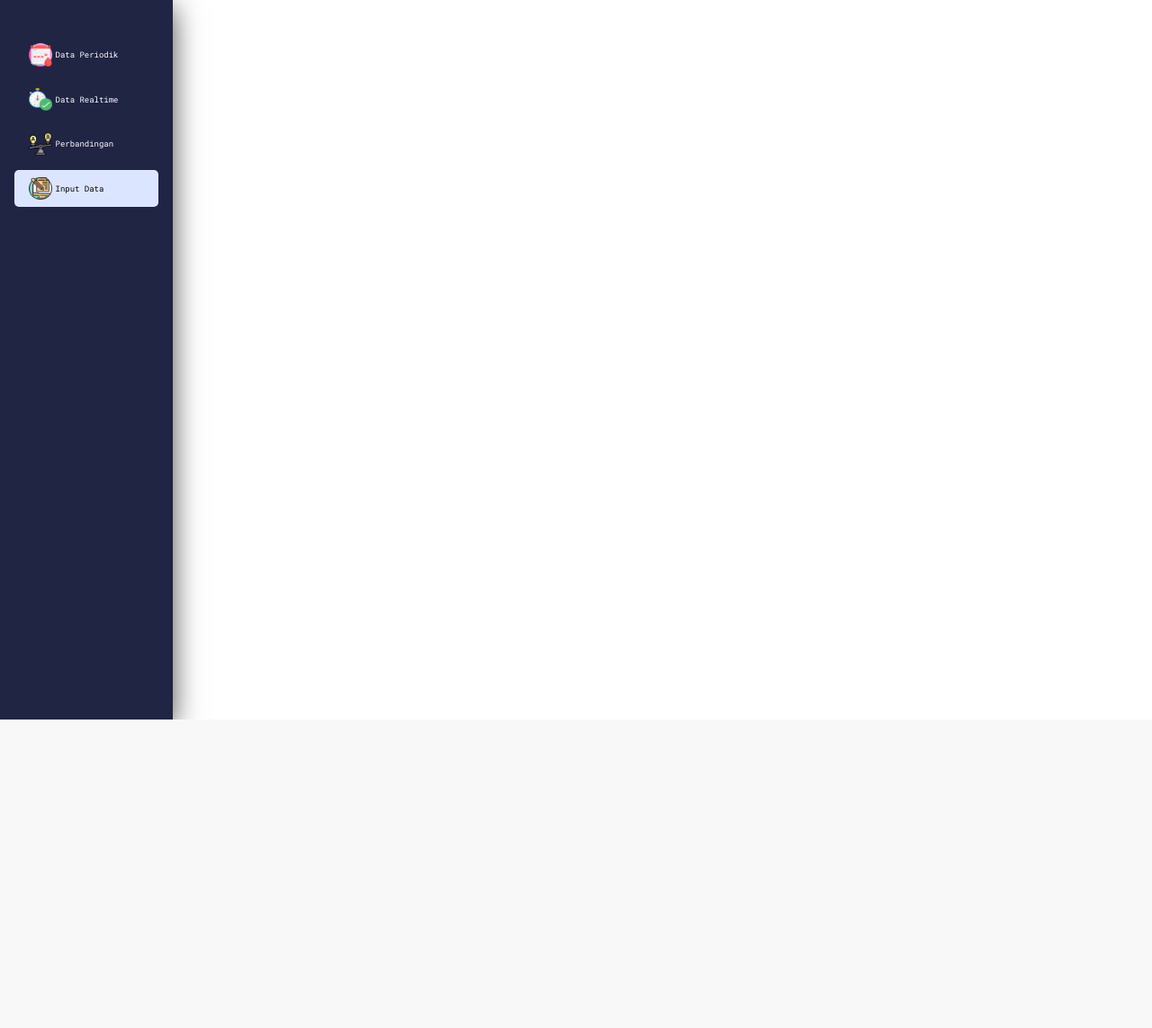
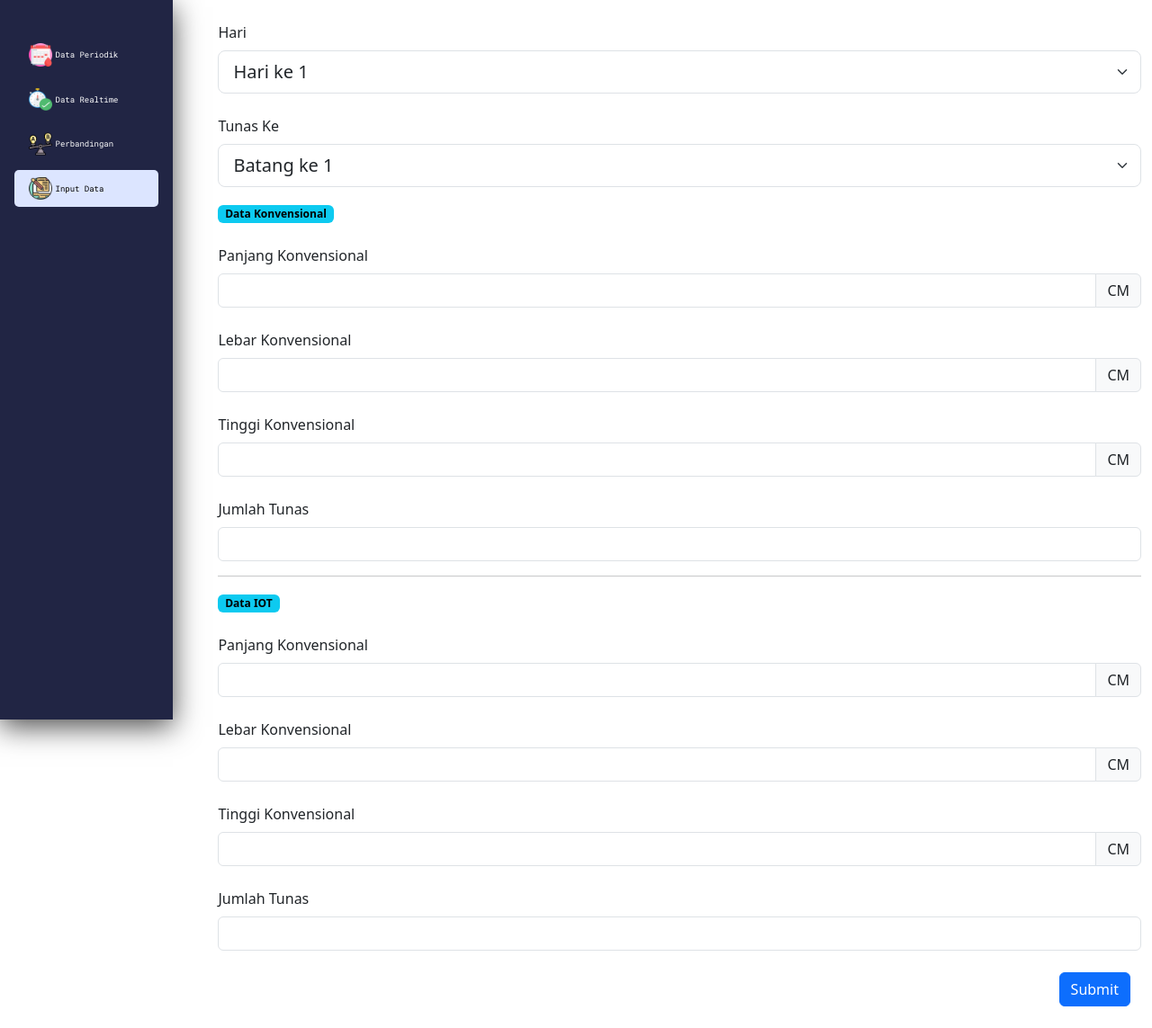
Before and after one commit to AchmadJuliarman1/IOTEmersedMonitoring, a PHP site: page /IOTemersedMonitoring/input.php in a window 1280 px wide. Shown: the whole page at 90% size. Before the commit the page ends 800 px from the top, so only its background shows below. Run offline with PHP 8.4, Linux system fonts and the light colour scheme; some libraries are stand-ins or nearby versions.

Commit message:
sementara untuk seminar

```diff
--- a/api/Database.php
+++ b/api/Database.php
@@ -2,7 +2,7 @@
 class Database{
 
 	public $conn;
-
+	public $new_file_name_k, $new_file_name_i;
 	function __construct($host, $username, $pass, $dbname){
 		$this->conn = mysqli_connect($host, $username, $pass, $dbname);
 	}
@@ -17,13 +17,6 @@ class Database{
 
 	function getLabelWaktu(){
 		$sql = "SELECT waktu FROM data_sensor";
-		$query = mysqli_query($this->conn, $sql);
-		$result = mysqli_fetch_all($query);
-		return $this->query($result);
-	}
-
-	function getLabelPerbandingan(){
-		$sql = "SELECT waktu FROM data_sensor WHERE HOUR(WAKTU) = 7 OR HOUR(WAKTU)  = 13 OR HOUR(WAKTU) = 16;";
 		$query = mysqli_query($this->conn, $sql);
 		$result = mysqli_fetch_all($query);
 		return $this->query($result);
@@ -83,10 +76,74 @@ class Database{
 		$result =  mysqli_fetch_all($query);
 		return $this->query($result);
 	}
+
 	function getRealTime(){
 		$sql = "SELECT * FROM realtime";
 		$query = mysqli_query($this->conn, $sql);
 		echo json_encode(mysqli_fetch_all($query, MYSQLI_ASSOC));
+	}
+
+	function getDataKonvensionalPanjang(){
+		$sql = "SELECT panjang_k FROM perbandingan";
+		$query = mysqli_query($this->conn, $sql);
+		$result =  mysqli_fetch_all($query);
+		return $this->query($result);
+	}
+
+	function getDataKonvensionalLebar(){
+		$sql = "SELECT lebar_k FROM perbandingan";
+		$query = mysqli_query($this->conn, $sql);
+		$result =  mysqli_fetch_all($query);
+		return $this->query($result);
+	}
+
+	function getDataKonvensionalTinggi(){
+		$sql = "SELECT Tinggi_k FROM perbandingan";
+		$query = mysqli_query($this->conn, $sql);
+		$result =  mysqli_fetch_all($query);
+		return $this->query($result);
+	}
+
+	function getDataKonvensionalJumlahTunas(){
+		$sql = "SELECT jumlah_tunas_k FROM perbandingan";
+		$query = mysqli_query($this->conn, $sql);
+		$result =  mysqli_fetch_all($query);
+		return $this->query($result);
+	}
+
+	function getDataIOTPanjang(){
+		$sql = "SELECT panjang_i FROM perbandingan";
+		$query = mysqli_query($this->conn, $sql);
+		$result =  mysqli_fetch_all($query);
+		return $this->query($result);
+	}
+
+	function getDataIOTLebar(){
+		$sql = "SELECT lebar_i FROM perbandingan";
+		$query = mysqli_query($this->conn, $sql);
+		$result =  mysqli_fetch_all($query);
+		return $this->query($result);
+	}
+
+	function getDataIOTTinggi(){
+		$sql = "SELECT Tinggi_i FROM perbandingan";
+		$query = mysqli_query($this->conn, $sql);
+		$result =  mysqli_fetch_all($query);
+		return $this->query($result);
+	}
+
+	function getDataIOTJumlahTunas(){
+		$sql = "SELECT jumlah_tunas_i FROM perbandingan";
+		$query = mysqli_query($this->conn, $sql);
+		$result =  mysqli_fetch_all($query);
+		return $this->query($result);
+	}
+
+	function getLabelPerbandingan(){
+		$sql = "SELECT hari FROM perbandingan";
+		$query = mysqli_query($this->conn, $sql);
+		$result =  mysqli_fetch_all($query);
+		return $this->query($result);
 	}
 
 	function inputRealTimeData($co2, $humidity, $lux, $waktu, $lama_hidup, $waktuBerjalan){
@@ -108,6 +165,53 @@ class Database{
 		mysqli_query($this->conn, $sql);
 	}
 
+	function inputDataPerbandingan($data){
+		$hari = $data["hari"];
+		$batang = $data["batang"];
+		$panjang_k = $data["panjang_k"];
+		$lebar_k = $data["lebar_k"];
+		$tinggi_k = $data["tinggi_k"];
+		$jumlah_tunas_k = $data["jumlah_tunas_k"];
+		$panjang_i = $data["panjang_i"];
+		$lebar_i = $data["lebar_i"];
+		$tinggi_i = $data["tinggi_i"];
+		$jumlah_tunas_i = $data["jumlah_tunas_i"];
+
+		$sql = "INSERT INTO perbandingan (hari, batang, panjang_k, lebar_k, tinggi_k, jumlah_tunas_k, panjang_i, lebar_i, tinggi_i, jumlah_tunas_i)
+		VALUES ('$hari', '$batang','$panjang_k', '$lebar_k', '$tinggi_k', '$jumlah_tunas_k', '$panjang_i', '$lebar_i', '$tinggi_i', '$jumlah_tunas_i')";
+
+		if (mysqli_query($this->conn, $sql)) {
+	        if (mysqli_affected_rows($this->conn) > 0) {
+	            return 1;
+	        } else {
+	            return 0;
+	        }
+	    } else {
+	        return "Error: " . mysqli_error($this->db->conn);
+	    }
+	}
+
+	function uploadGambar($file){
+		$target_dir = '../gambar/';
+		$waktu = date("Ymd_His");
+		$file_extension_konvensional = pathinfo($file["gambar_k"]["name"], PATHINFO_EXTENSION);
+		$file_extension_iot = pathinfo($file["gambar_i"]["name"], PATHINFO_EXTENSION);
+		$new_file_name_k = "gambarK_" . $waktu . "." . $file_extension_konvensional;
+		$new_file_name_i = "gambarI_" . $waktu . "." . $file_extension_konvensional;
+
+		$target_file_k = $target_dir . $new_file_name_k;
+		$target_file_i = $target_dir . $new_file_name_i;
+
+		$this->new_file_name_k = $new_file_name_k;
+		$this->new_file_name_i = $new_file_name_i;
+		// Memindahkan file ke lokasi tujuan dengan nama yang sudah diubah
+		if(move_uploaded_file($file["gambar_k"]["tmp_name"], $target_file) && move_uploaded_file($file["gambar_i"]["tmp_name"], $target_file)){
+			return true;
+		}else{
+			return false;
+		}
+	}
+
 }
 
  ?>
--- a/input.php
+++ b/input.php
@@ -1,5 +1,91 @@
-<?php include_once 'header.php' ?>
-<div class="container">
+<?php include_once 'header.php';
+include_once 'api/Database.php';
 
+$db = new Database("localhost", "root", "", "iot_emersed");
+
+if(isset($_POST['submit'])){
+	if($db->inputDataPerbandingan($_POST) == 1){
+		echo '
+		<script>
+			window.location.href = "perbandingan.php"
+		</script> ';
+	}
+}
+ ?>
+<div class="container" style="margin-left: 18vw;">
+	<form action="" method="post" enctype="multipart/form-data">
+		<div class="mt-4">
+			<label for="hari" class="form-label">Hari</label>
+			<select class="form-select form-select-lg mb-3" aria-label="Large select example" name="hari" required>
+			<?php for ($i=1; $i<=30; $i++) : ?>
+			<option value="<?= $i ?>" >Hari ke <?= $i ?></option>
+			<?php endfor; ?>
+			</select>
+		</div>
+		<div class="mt-4">
+			<label for="tunas" class="form-label">Tunas Ke</label>
+			<select class="form-select form-select-lg mb-3" aria-label="Large select example" name="batang" required>
+			<?php for ($i=1; $i<=5; $i++) : ?>
+			<option value="<?= $i ?>" >Batang ke <?= $i ?></option>
+			<?php endfor; ?>
+			</select>
+		</div>
+		<span class="badge text-bg-info">Data Konvensional</span>
+		<div class="mt-4">
+			<label for="panjang_k" class="form-label">Panjang Konvensional</label>
+			<div class="input-group">
+				<input type="number" class="form-control panjang_k input-number" name="panjang_k" required>
+				<span class="input-group-text">CM</span>
+			</div>
+		</div>
+		<div class="mt-4">
+			<label for="lebar_k" class="form-label">Lebar Konvensional</label>
+			<div class="input-group">
+				<input type="number" class="form-control lebar_k input-number" name="lebar_k" required>
+				<span class="input-group-text">CM</span>
+			</div>
+		</div>
+		<div class="mt-4">
+			<label for="tinggi_k" class="form-label">Tinggi Konvensional</label>
+			<div class="input-group">
+				<input type="number" class="form-control tinggi_k input-number" name="tinggi_k" required>
+				<span class="input-group-text">CM</span>
+			</div>
+		</div>
+		<div class="mt-4">
+			<label for="jumlah_tunas_k" class="form-label">Jumlah Tunas</label>
+			<input type="number" class="form-control jumlah_tunas_k input-number" name="jumlah_tunas_k" required>
+		</div class="mt-4">
+		<hr>
+		<span class="badge text-bg-info">Data IOT</span>
+		<div class="mt-4">
+			<label for="panjang_i" class="form-label">Panjang Konvensional</label>
+			<div class="input-group">
+				<input type="number" class="form-control panjang_i input-number" name="panjang_i" required>
+				<span class="input-group-text">CM</span>
+			</div>
+		</div>
+		<div class="mt-4">
+			<label for="lebar_i" class="form-label">Lebar Konvensional</label>
+			<div class="input-group">
+				<input type="number" class="form-control lebar_i input-number" name="lebar_i" required>
+				<span class="input-group-text">CM</span>
+			</div>
+		</div>
+		<div class="mt-4">
+			<label for="tinggi_i" class="form-label">Tinggi Konvensional</label>
+			<div class="input-group">
+				<input type="number" class="form-control tinggi_i input-number" name="tinggi_i" required>
+				<span class="input-group-text">CM</span>
+			</div>
+		</div>
+		<div class="mt-4">
+			<label for="jumlah_tunas_i" class="form-label">Jumlah Tunas</label>
+			<input type="number" class="form-control jumlah_tunas_i input-number" name="jumlah_tunas_i" required>
+		</div class="mt-4">
+		<div class="container d-flex flex-row-reverse">
+			<button type="submit" class="btn btn-primary mt-4 mb-4" name="submit">Submit</button>
+		</div>
+	</form>
 </div>
 <?php include_once 'footer.php' ?>
--- a/sidebar.php
+++ b/sidebar.php
@@ -40,7 +40,7 @@ $file_name = explode('/', $_SERVER['PHP_SELF'])[2];
       color: black;
     }
     .nav:hover> :not(:hover) {
-      filter:blur(0.8px);
+      filter:blur(0.4px);
       opacity: 0.6;
       transition: 0.5s;
     }
```
Also changed, not shown: perbandingan.php (+97 -25 lines).
